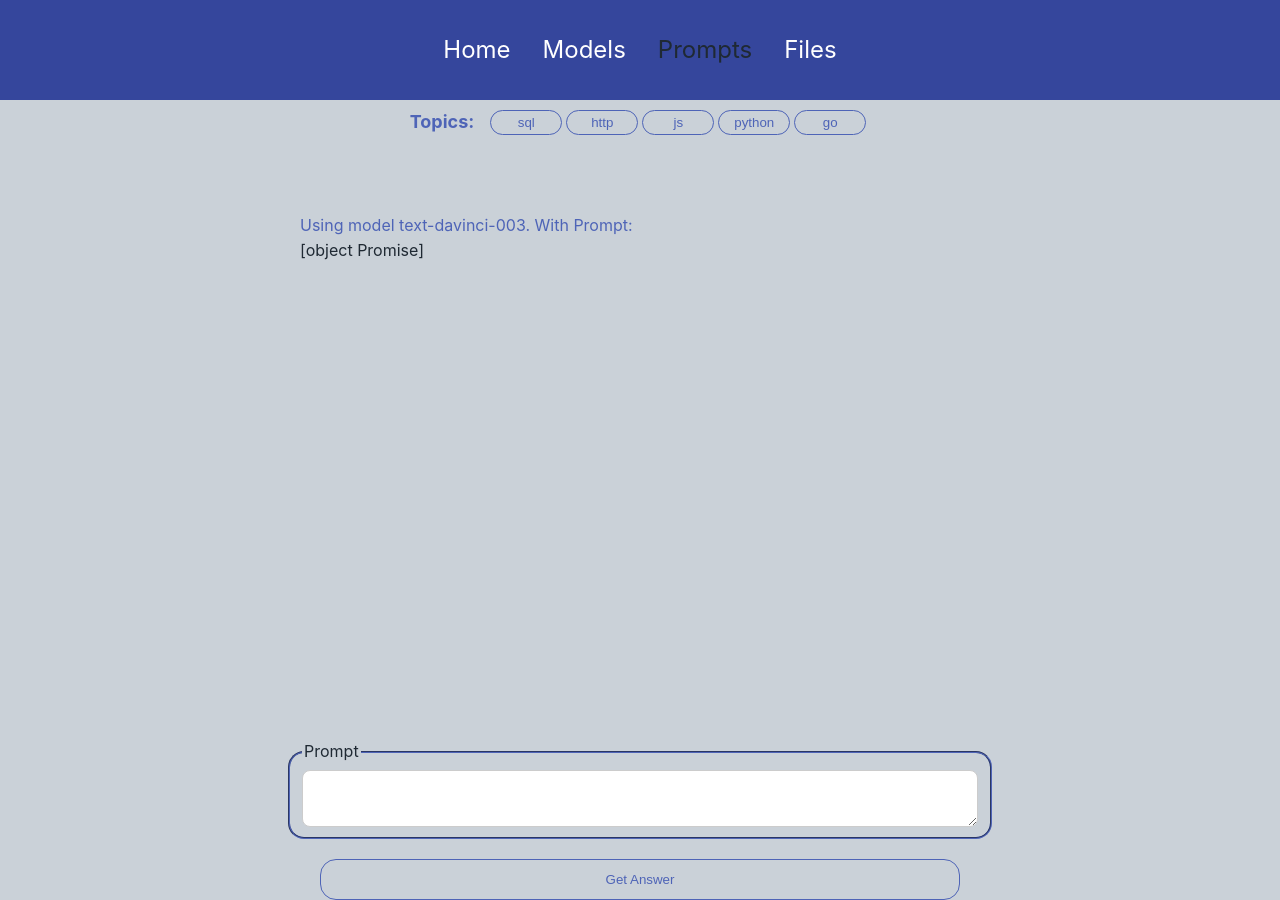
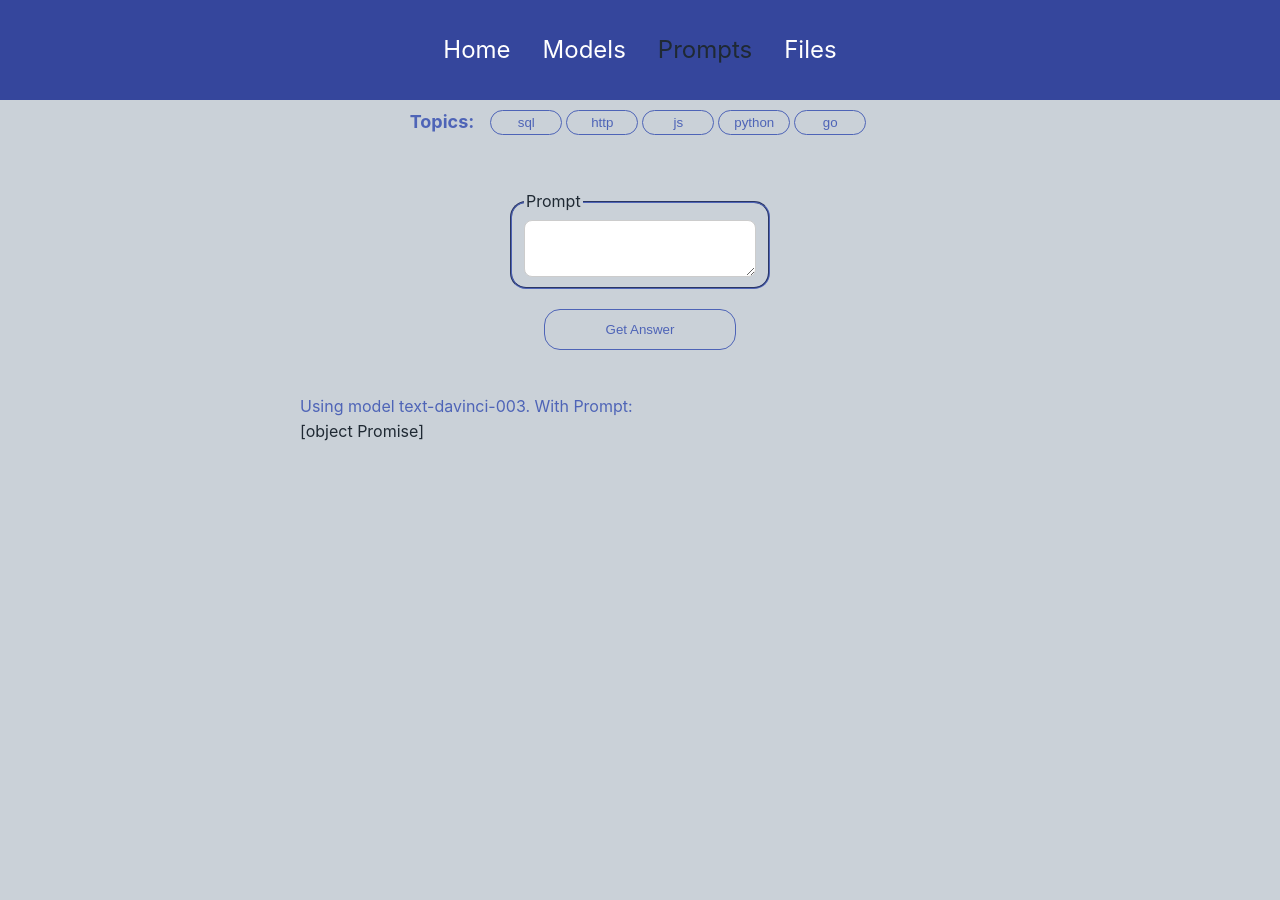
Before and after one commit to timegated/chat-node, a Vue app: page /prompts in a window 1280 px wide. Built offline with nearby package versions, Linux system fonts and the light colour scheme.

Commit message:
Layout update, using grid to separate prompting and responses

```diff
--- a/src/components/ChatHandler.vue
+++ b/src/components/ChatHandler.vue
@@ -13,8 +13,8 @@
         </button>
       </div>
       <div class="text-container">
+        <span class="prompt-titles">Base Prompts</span>
         <div>
-          <span class="prompt-titles">Base Prompts</span>
           <span
             :key="p.prompt"
             :class="{ isActive: p.prompt === compiledPrompt }"
@@ -25,8 +25,8 @@
             {{ p.prompt }}
           </span>
         </div>
+        <span class="prompt-titles">Roles</span>
         <div>
-          <span class="prompt-titles">Roles</span>
           <span
             :key="r.role"
             :class="{ isActive: r.role === role }"
@@ -39,6 +39,12 @@
           </span>
         </div>
       </div>
+      <section class="input-container">
+      <GrowingFieldset :value="prompt" @update:value="prompt = $event"></GrowingFieldset>
+      <div class="btn-container">
+        <button class="cta" @click="streamChatResponse">Get Answer</button>
+      </div>
+    </section>
     </section>
     <section class="response-container">
       <div class="responses">
@@ -46,12 +52,6 @@
           <span class="model">Using model {{ store.model }}. With Prompt: {{ parsed.prompt }}</span>
           <div v-html="parsed.text" class="response"></div>
         </section>
-      </div>
-    </section>
-    <section class="input-container">
-      <GrowingFieldset :value="prompt" @update:value="prompt = $event"></GrowingFieldset>
-      <div class="btn-container">
-        <button class="cta" @click="streamChatResponse">Get Answer</button>
       </div>
     </section>
   </section>
@@ -234,10 +234,17 @@ export default {
   grid-gap: 10px;
 }
 
+.input-container {
+  display: flex;
+  flex-direction: column;
+  justify-content: center;
+  align-items: center;
+}
+
 .topic-container {
   display: flex;
   align-items: center;
-  justify-content: start;
+  justify-content: center;
   font-weight: bold;
   flex-direction: column;
   margin-top: 0.5rem;
@@ -296,8 +303,9 @@ export default {
   margin-right: 0.25rem;
 }
 
-.text-container {
-  white-space: nowrap;
+.text-container > div {
+  display: grid;
+  grid-template-columns: 1fr;
 }
 
 .text-container > div > span:hover {
@@ -311,11 +319,12 @@ export default {
   display: flex;
   align-items: center;
   justify-content: space-evenly;
-  border: 1px solid var(--main-accent-color-light);
+  /* border: 1px solid var(--main-accent-color-light); */
+  text-overflow: ellipsis;
+  white-space: nowrap;
   border-radius: 8px;
   margin-top: 10px;
   padding: 10px;
-  height: 36px;
 }
 
 .isActive {
@@ -324,7 +333,7 @@ export default {
 }
 
 button.cta {
-  width: 50vw;
+  width: 15vw;
 }
 
 .prompt-titles {
--- a/src/components/GrowingFieldset/GrowingFieldset.vue
+++ b/src/components/GrowingFieldset/GrowingFieldset.vue
@@ -54,7 +54,7 @@ fieldset {
   align-items: center;
   border-radius: 16px;
   border-color: var(--main-accent-color-light);
-  max-width: 50vw;
+  max-width: 30vw;
   resize: none;
 }
 
```
